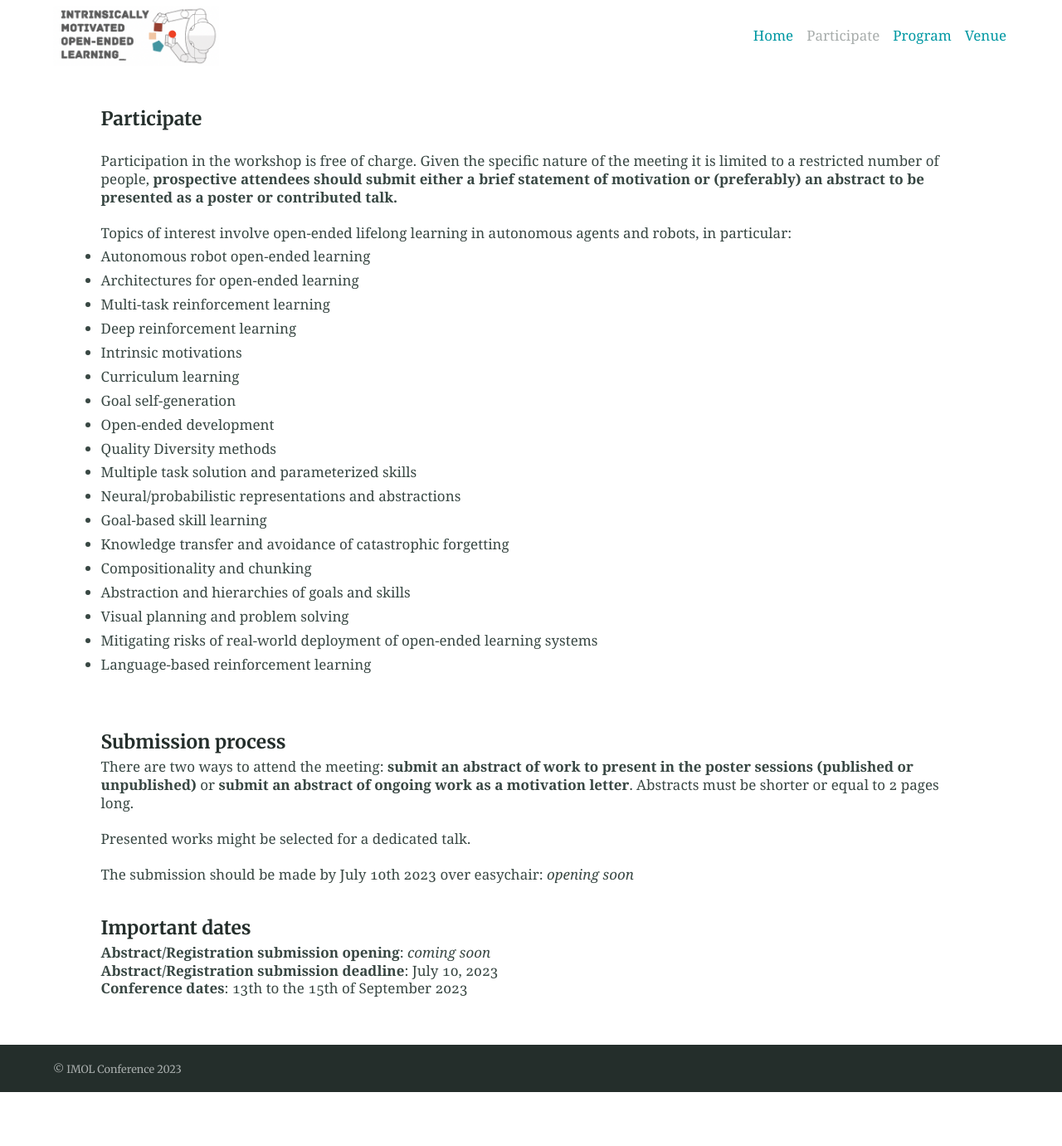
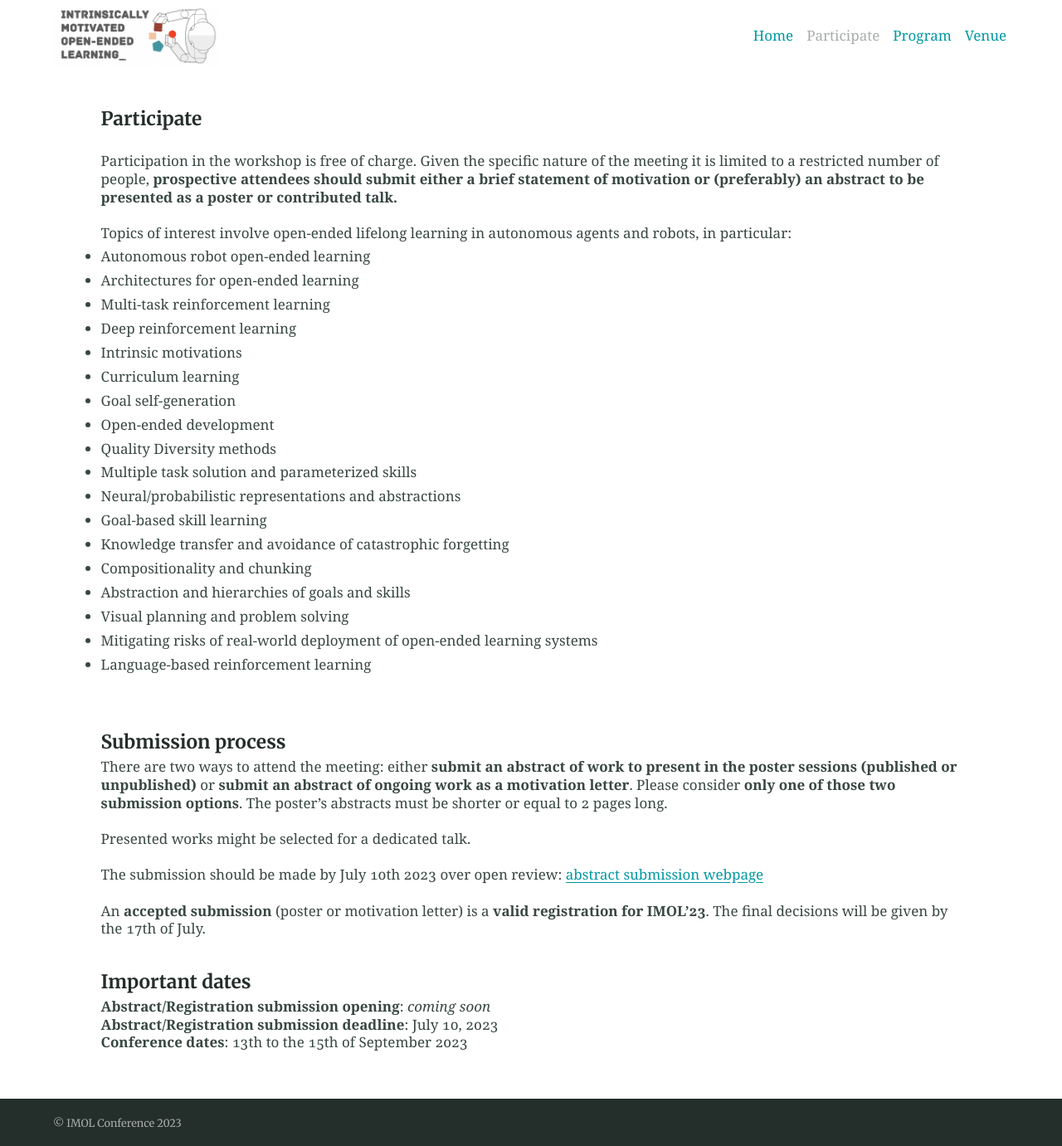
Before and after one commit to imolconf2023/imolconf2023.github.io, a Jekyll site: the page built from participate.md, in a window 1280 px wide. Shown: the whole page at 83% size. Built offline with Jekyll 4.4.1, drawn with Linux system fonts in a browser that asks for light colours; before the commit the page ends 1316 px from its top, so only the background shows below that.

Commit message:
updating submission process

```diff
--- a/participate.md
+++ b/participate.md
@@ -37,16 +37,16 @@ Topics of interest involve open-ended lifelong learning in autonomous agents and
 
 #### Submission process
 
-There are two ways to attend the meeting: **submit an abstract of work to present in the poster sessions (published or unpublished)** or **submit an abstract of ongoing work as a motivation letter**. Abstracts must be shorter or equal to 2 pages long.
+There are two ways to attend the meeting: either **submit an abstract of work to present in the poster sessions (published or unpublished)** or **submit an abstract of ongoing work as a motivation letter**. Please consider **only one of those two submission options**. The poster's abstracts must be shorter or equal to 2 pages long.
 <br>
 <br>
 Presented works might be selected for a dedicated talk.
 <br>
 <br>
-The submission should be made by July 10th 2023 over easychair: *opening soon*
-
-
-
+The submission should be made by July 10th 2023 over open review: <a href="https://openreview.net/group?id=IMOL/2023/Conference/">abstract submission webpage</a>
+<br>
+<br>
+An **accepted submission** (poster or motivation letter) is a **valid registration for IMOL'23**. The final decisions will be given by the 17th of July.
 
 
 <br>
```
Also changed, not shown: 3 other files.
